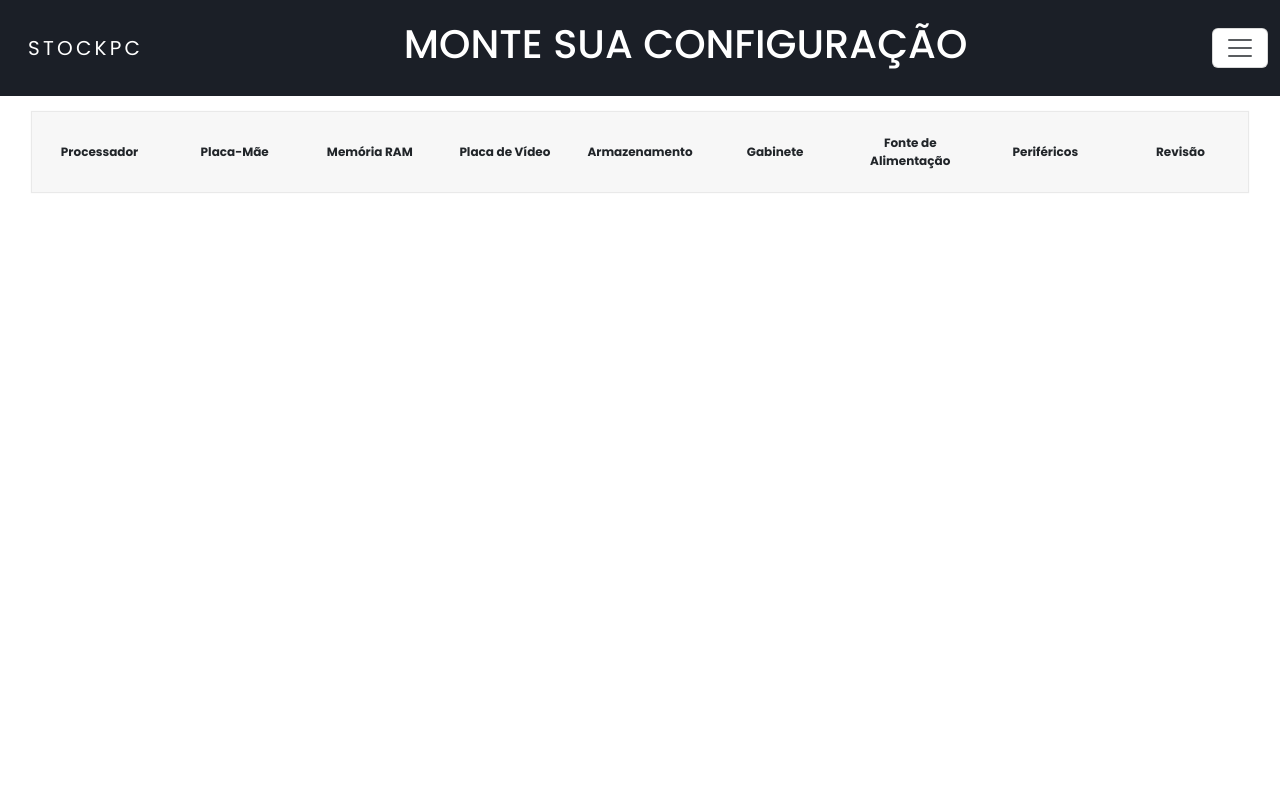
After one commit to LeonardoFilippetto/marketplace2, a PHP site: page /configuracao.php in a window 1280 px wide. The commit adds this page. Run offline with PHP 8.4, Linux system fonts and the light colour scheme; some libraries are stand-ins or nearby versions.

Commit message:
criação da pagina de configuração

```diff
--- /dev/null
+++ b/configuracao.php
@@ -0,0 +1,85 @@
+<!DOCTYPE html>
+<html lang="en">
+<head>
+    <meta charset="UTF-8">
+    <meta http-equiv="X-UA-Compatible" content="IE=edge">
+    <meta name="viewport" content="width=device-width, initial-scale=1.0">
+    <title>Monte sua configuração</title>
+    <link rel="stylesheet" href="css/default.css">
+    <link rel="stylesheet" href="css/index.css">
+    <link rel="stylesheet" href="css/configuracao.css">
+    <link rel="stylesheet" href="https://cdnjs.cloudflare.com/ajax/libs/font-awesome/4.7.0/css/font-awesome.min.css">
+    <link rel="preconnect" href="https://fonts.googleapis.com">
+    <link rel="preconnect" href="https://fonts.gstatic.com" crossorigin>
+    <link href="https://fonts.googleapis.com/css2?family=Poppins:ital,wght@0,100;0,200;0,300;0,400;0,500;0,600;0,700;0,800;0,900;1,100;1,200;1,300;1,400;1,500;1,600;1,700;1,800;1,900&display=swap"
+    rel="stylesheet">
+    <link href="https://cdn.jsdelivr.net/npm/bootstrap@5.3.0-alpha3/dist/css/bootstrap.min.css" rel="stylesheet" integrity="sha384-KK94CHFLLe+nY2dmCWGMq91rCGa5gtU4mk92HdvYe+M/SXH301p5ILy+dN9+nJOZ" crossorigin="anonymous">
+    <script defer src="https://kit.fontawesome.com/0e01c81990.js" crossorigin="anonymous"></script>
+    <script src="js/configuracao.js" defer></script>
+    <?php
+        require "req_scripts.php"
+    ?>
+</head>
+<body>
+    <nav class="navbar fixed-top">
+        <div class="container-fluid">
+            <a class="navbar-brand ms-3" href="index.php" id="logo_nav">STOCKPC</a>
+
+            <h1>MONTE SUA CONFIGURAÇÃO</h1>
+
+            <button class="navbar-toggler" type="button" data-bs-toggle="offcanvas" data-bs-target="#offcanvasNavbar" aria-controls="offcanvasNavbar" aria-label="Toggle navigation">
+            <span class="navbar-toggler-icon"></span>
+            </button>
+            <div class="offcanvas offcanvas-end" tabindex="-1" id="offcanvasNavbar" aria-labelledby="offcanvasNavbarLabel">
+            <div class="offcanvas-header">
+                <h5 class="offcanvas-title" id="offcanvasNavbarLabel">STOCKPC</h5>
+                <button type="button" class="btn-close" data-bs-dismiss="offcanvas" aria-label="Close"></button>
+            </div>
+            <div class="offcanvas-body">
+                <ul class="navbar-nav justify-content-end flex-grow-1 pe-3">
+                    <li>
+                    <?php
+                        if(!isset($_SESSION)) {
+                            session_start();
+                        }
+                            if(!isset($_SESSION['id_usuario'])){
+                    ?>
+                    <a class="nav-link" href="login.php"> <img src="img/do-utilizador.svg" alt="login" width="20px">Login</a>
+                    <?php
+                            }else{
+                                echo'<a class="nav-link" href="index.php?des">Sair</a>';
+
+                            }
+                    ?>
+                    <a class="nav-link" href="meus_anuncios.php">Meus anúncios</a>
+                    </li>
+
+                </ul>
+
+
+            </div>
+            </div>
+        </div>
+    </nav>
+    <div id="etapas">
+        <span class="etapa">Processador</span>
+        <span class="etapa">Placa-Mãe</span>
+        <span class="etapa">Memória RAM</span>
+        <span class="etapa">Placa de Vídeo</span>
+        <span class="etapa">Armazenamento</span>
+        <span class="etapa">Gabinete</span>
+        <span class="etapa">Fonte de Alimentação</span>
+        <span class="etapa">Periféricos</span>
+        <span class="etapa">Revisão</span>
+    </div>
+    <div id="main">
+        <div id="pecas">
+
+        </div>
+        <div id="info">
+
+        </div>
+    </div>
+
+</body>
+</html>
--- /dev/null
+++ b/css/configuracao.css
@@ -0,0 +1,20 @@
+nav h1{
+    color:#fff;
+}
+
+#etapas{
+    font-weight: bold;
+    width:95%;
+    height: 5rem;
+    margin: 1rem auto;
+    background-color: #f7f7f7;
+    box-shadow: #71717128 0px 0px 1px 1px;
+    display: flex;
+    justify-content: space-around;
+    align-items: center;
+    font-size: 0.75rem;
+}
+
+.etapa{
+    flex: 1;
+}
--- a/css/default.css
+++ b/css/default.css
@@ -12,7 +12,7 @@ body {
     flex-direction: column;
     justify-content: space-between;
     background-color: #fff;
-    padding-top: 10vh;
+    padding-top: 12vh;
     min-height: 100vh;
 
 }
--- a/req_scripts.php
+++ b/req_scripts.php
@@ -1,5 +1,5 @@
 <script src="js/busca.js" defer></script>
 <script src="js/index.js" defer></script>
-<script src="https://cdn.jsdelivr.net/npm/bootstrap@5.3.0-alpha3/dist/js/bootstrap.bundle.min.js" integrity="sha384-ENjdO4Dr2bkBIFxQpeoTz1HIcje39Wm4jDKdf19U8gI4ddQ3GYNS7NTKfAdVQSZe" crossorigin="anonymous"></script>
-<script src="https://cdn.jsdelivr.net/npm/@popperjs/core@2.11.7/dist/umd/popper.min.js" integrity="sha384-zYPOMqeu1DAVkHiLqWBUTcbYfZ8osu1Nd6Z89ify25QV9guujx43ITvfi12/QExE" crossorigin="anonymous"></script>
-<script src="https://cdn.jsdelivr.net/npm/bootstrap@5.3.0-alpha3/dist/js/bootstrap.min.js" integrity="sha384-Y4oOpwW3duJdCWv5ly8SCFYWqFDsfob/3GkgExXKV4idmbt98QcxXYs9UoXAB7BZ" crossorigin="anonymous"></script>
+<script defer src="https://cdn.jsdelivr.net/npm/bootstrap@5.3.0-alpha3/dist/js/bootstrap.bundle.min.js" integrity="sha384-ENjdO4Dr2bkBIFxQpeoTz1HIcje39Wm4jDKdf19U8gI4ddQ3GYNS7NTKfAdVQSZe" crossorigin="anonymous"></script>
+<script defer src="https://cdn.jsdelivr.net/npm/@popperjs/core@2.11.7/dist/umd/popper.min.js" integrity="sha384-zYPOMqeu1DAVkHiLqWBUTcbYfZ8osu1Nd6Z89ify25QV9guujx43ITvfi12/QExE" crossorigin="anonymous"></script>
+<script defer src="https://cdn.jsdelivr.net/npm/bootstrap@5.3.0-alpha3/dist/js/bootstrap.min.js" integrity="sha384-Y4oOpwW3duJdCWv5ly8SCFYWqFDsfob/3GkgExXKV4idmbt98QcxXYs9UoXAB7BZ" crossorigin="anonymous"></script>
```
Also changed, not shown: js/configuracao.js (added).
